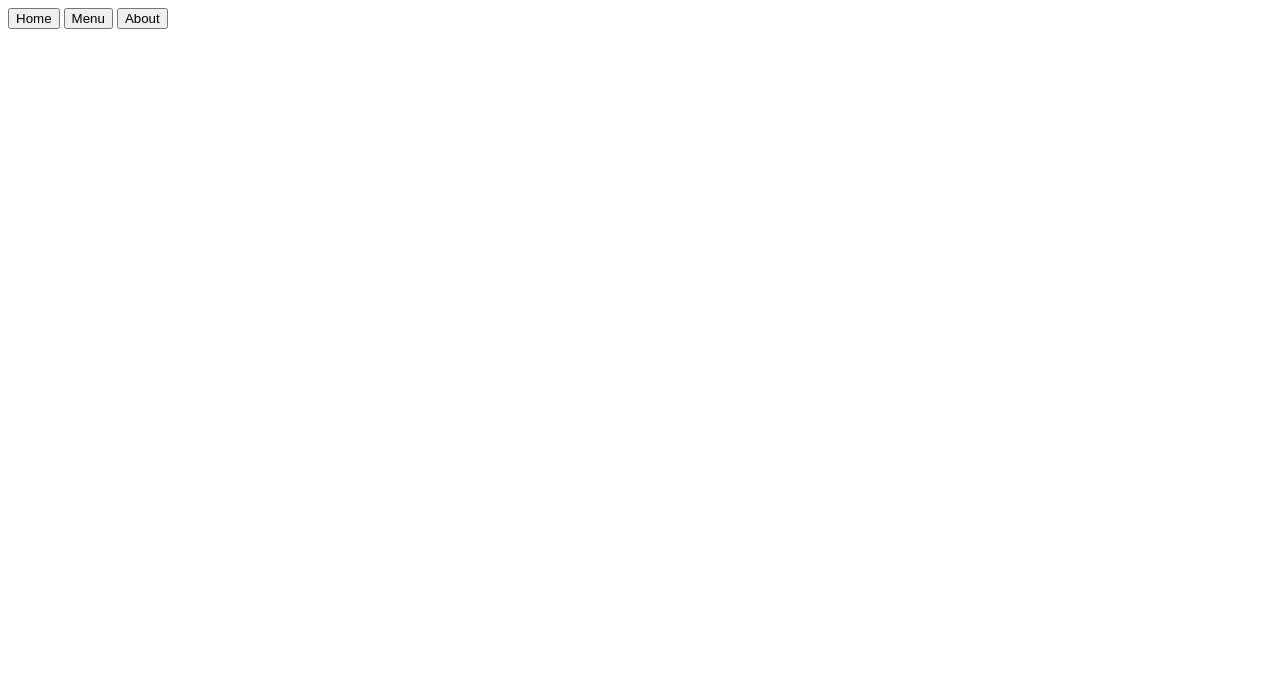
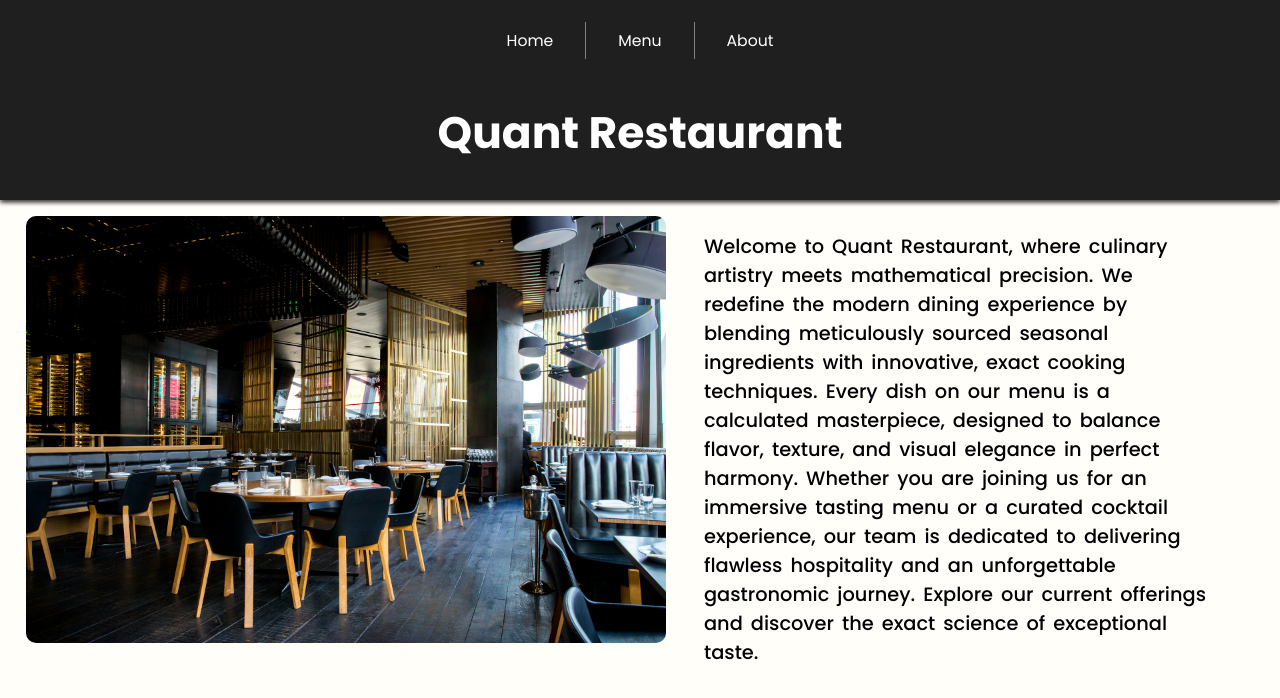
Before and after one commit to Ani0o/odin-restaurant-page, a website built with webpack: page src/template.html in a window 1280 px wide. Built offline with nearby package versions, Linux system fonts and the light colour scheme.

Commit message:
Add the homepage content and its associated styles

```diff
--- a/package.json
+++ b/package.json
@@ -20,6 +20,7 @@
   "homepage": "https://github.com/Ani0o/odin-restaurant-page#readme",
   "devDependencies": {
     "css-loader": "^7.1.5",
+    "html-loader": "^5.1.0",
     "html-webpack-plugin": "^5.6.8",
     "style-loader": "^4.0.0",
     "webpack": "^5.110.3",
--- a/src/index.js
+++ b/src/index.js
@@ -1 +1,3 @@
+import "./styles.css";
+
 console.log("restaurant");
--- /dev/null
+++ b/src/styles.css
@@ -0,0 +1,109 @@
+body {
+    background-color: rgb(255, 254, 249);
+    margin: 0;
+    display: grid;
+    grid-template-rows: 10vh 1fr;
+    font-family: "Poppins", sans-serif;
+}
+
+h1, p {
+    margin: 0;
+}
+
+button {
+  font-family: inherit;
+  font-size: 100%;
+}
+
+header, .restaurant-title {
+    background-color: rgb(31, 31, 31);
+}
+
+
+/* Header */
+
+header {
+    display: flex;
+    align-items: center;
+}
+
+nav {
+    display: flex;
+    margin: 0 auto;
+    justify-content: center;
+}
+
+.nav-button {
+    font-size: calc(0.2rem + 0.6vw + 0.6vh);
+    background-color: inherit;
+    color: white;
+    border: none;
+    padding: 7px 2.5vw;
+    cursor: pointer;
+}
+
+.nav-button:nth-child(-n + 2) {
+    border-right: 1px solid gray;
+}
+
+.nav-button:first-of-type {
+    border-radius: 5px 0 0 5px;
+}
+
+.nav-button:last-of-type {
+    border-radius: 0 5px 5px 0;
+}
+
+.nav-button:hover {
+    background-color: rgb(51, 51, 51);
+}
+
+.nav-button:active {
+    background-color: rgb(71, 71, 71);
+}
+
+
+/* Content */
+
+#content {
+    display: grid;
+    grid-template-rows: 15vh 1fr;
+    grid-template-columns: 1fr 1fr;
+    row-gap: 2vh;
+    column-gap: 3vw;
+}
+
+.restaurant-title {
+    grid-column: 1 / 3;
+    font-size: calc(0.8rem + 1.5vw + 1.5vh);
+    font-weight: bold;
+    color: white;
+    display: flex;
+    justify-content: center;
+    align-items: center;
+    padding-bottom: 2vh;
+}
+
+.restaurant-title::after {
+    content: "";
+    position: absolute;
+    left: 0;
+    right: 0;
+    top: 24vh;
+    z-index: -1;
+    height: 5px;
+    box-shadow: 0px 5px 5px black;
+}
+
+.restaurant-image {
+    width: 50vw;
+    margin-left: 2vw;
+    border-radius: 10px;
+}
+
+.restaurant-info {
+    margin: 2vh 5vw 0 0;
+    font-size: calc(0.3rem + 0.7vw + 0.7vh);
+    font-weight: 500;
+    word-spacing: 3px;
+}
--- a/src/template.html
+++ b/src/template.html
@@ -4,6 +4,10 @@
     <meta charset="UTF-8">
     <meta name="viewport" content="width=device-width, initial-scale=1.0">
     <title>Restaurant</title>
+
+    <link rel="preconnect" href="https://fonts.googleapis.com">
+    <link rel="preconnect" href="https://fonts.gstatic.com" crossorigin>
+    <link href="https://fonts.googleapis.com/css2?family=Poppins:ital,wght@0,100;0,200;0,300;0,400;0,500;0,600;0,700;0,800;0,900;1,100;1,200;1,300;1,400;1,500;1,600;1,700;1,800;1,900&display=swap" rel="stylesheet">
 </head>
 <body>
     <header>
@@ -13,6 +17,19 @@
             <button class="nav-button about">About</button>
         </nav>
     </header>
-    <div id="content"></div>
+    <div id="content">
+        <h1 class="restaurant-title">Quant Restaurant</h1>
+        <img src="./images/jason-leung-poI7DelFiVA-unsplash.jpg" alt="Image of a Restaurant" class="restaurant-image">
+        <p class="restaurant-info">
+            Welcome to Quant Restaurant, where culinary artistry meets mathematical precision.
+            We redefine the modern dining experience by blending meticulously sourced seasonal
+            ingredients with innovative, exact cooking techniques. Every dish on our menu is a
+            calculated masterpiece, designed to balance flavor, texture, and visual elegance in
+            perfect harmony. Whether you are joining us for an immersive tasting menu or a
+            curated cocktail experience, our team is dedicated to delivering flawless hospitality
+            and an unforgettable gastronomic journey. Explore our current offerings and discover
+            the exact science of exceptional taste.
+        </p>
+    </div>
 </body>
 </html>
--- a/webpack.config.js
+++ b/webpack.config.js
@@ -24,6 +24,14 @@ export default {
                 test: /\.css$/i,
                 use: ["style-loader", "css-loader"],
             },
+            {
+                test: /\.html$/i,
+                use: ["html-loader"],
+            },
+            {
+                test: /\.(png|svg|jpg|jpeg|gif)$/i,
+                type: "asset/resource",
+            },
         ],
     },
 };
```
Also changed, not shown: src/images/jason-leung-poI7DelFiVA-unsplash.jpg (added), 1 other file.
